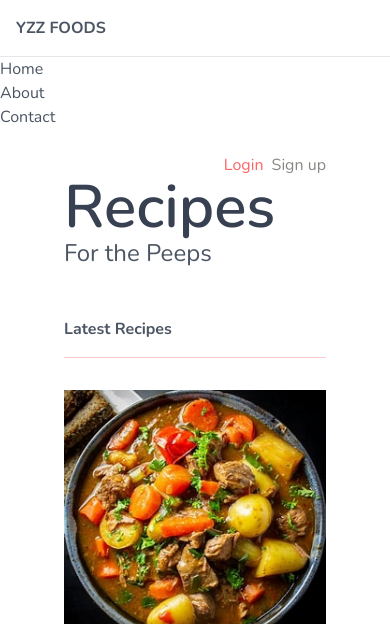
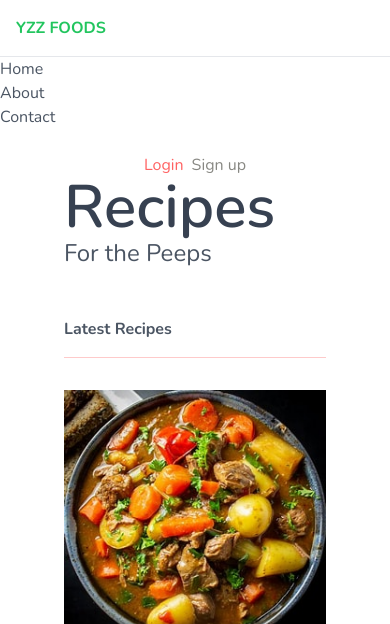
Before and after one commit to HAMYL-Aththnayaka/YazzFoods, a website: page YazzFoods/public/index.html in a window 390 px wide. Shown: the top 624 px of the page. Drawn offline with nearby package versions, Linux system fonts and the light colour scheme; a web font is replaced by a local one.

Commit message:
Learned Medial quaries in tailwind css

```diff
--- a/YazzFoods/public/index.html
+++ b/YazzFoods/public/index.html
@@ -12,11 +12,11 @@
             <nav>
                 <div>
                     <h1 class="font-bold uppercase p-4 border-b border-gray-200">
-                        <a href="">Yzz Foods</a>
+                        <a href="" class="text-green-500 sm:text-red-500">Yzz Foods</a>
                     </h1>
                 </div>
                 <ul>
-                    <li class="text-">
+                    <li class="">
                         <a href="#">
                             <span>Home</span>
                         </a>
@@ -36,7 +36,7 @@
         </div><!--End Navigation-->
 
         <main class="px-16 py-6">
-            <div class="flex justify-end">
+            <div class="flex justify-center md:justify-end">
                 <a href="#" class="text-primary">Login </a>
                 <a href="#" class="text-secondary-200 ml-2">Sign up </a>
             </div>
```
Also changed, not shown: YazzFoods/public/styles.css.
